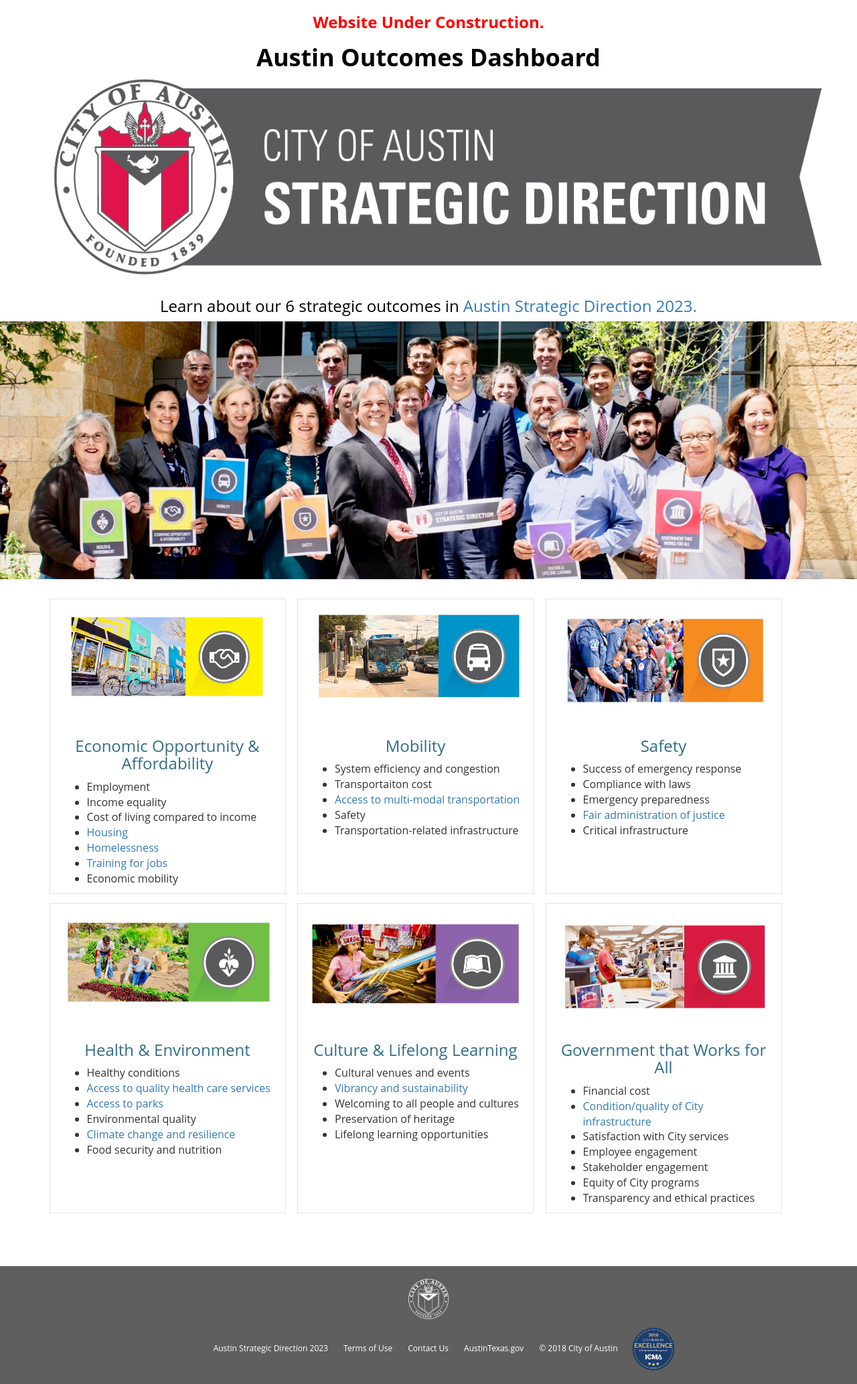
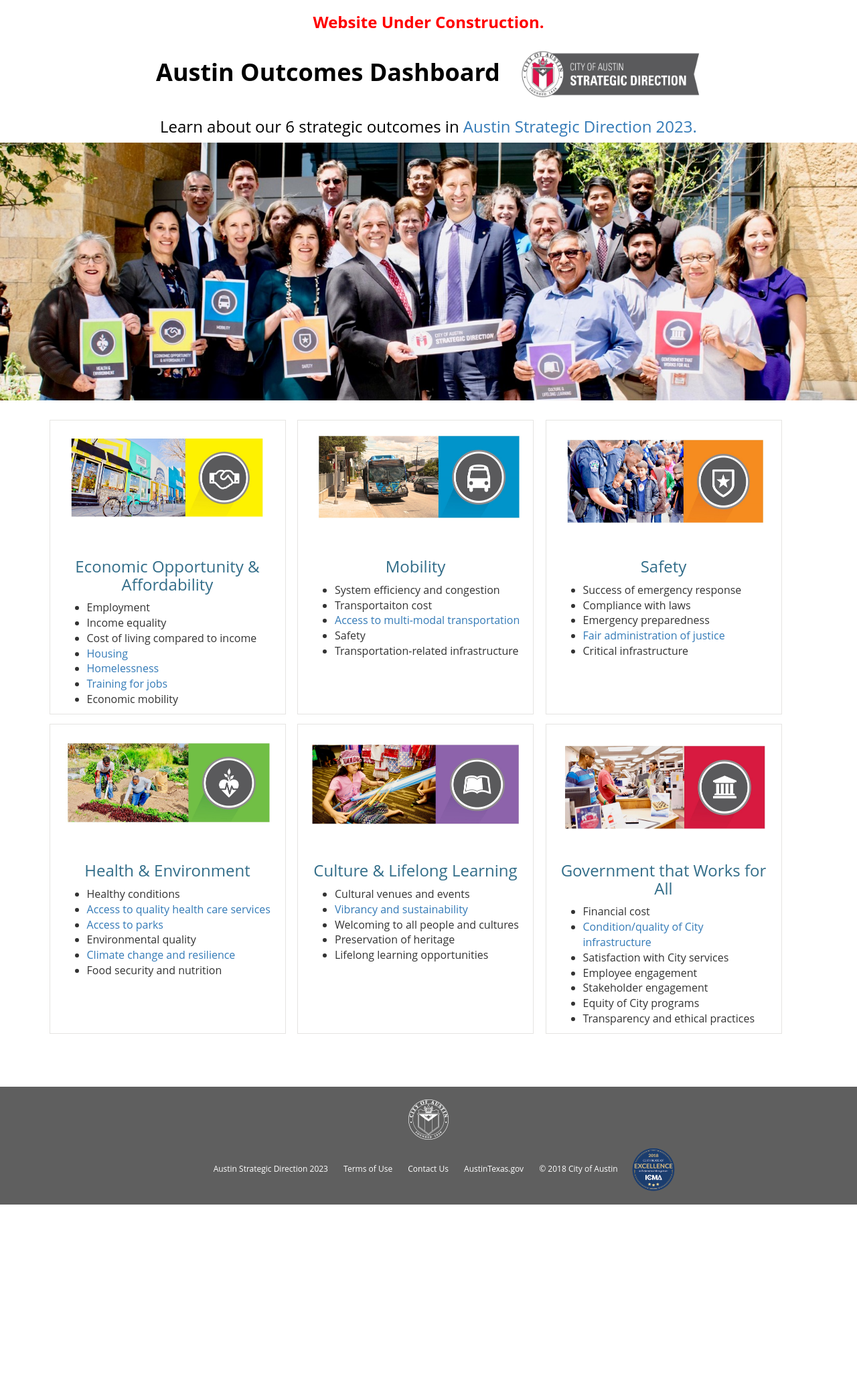
Before and after one commit to JamilaS/SD2023-Dashboard, a Jekyll site: the page built from index.md, in a window 1280 px wide. Shown: the whole page at 67% size. Built offline with Jekyll 4.4.1, drawn with Linux system fonts in a browser that asks for light colours; nearby versions of some CDN libraries; some web fonts are replaced; after the commit the page ends 1799 px from its top, so only the background shows below that.

Commit message:
Update headertitle.html

```diff
--- a/_includes/headertitle.html
+++ b/_includes/headertitle.html
@@ -8,7 +8,7 @@
 <body>
 <div class="header-title">
    <h3><font color = "red"><b><center>Website Under Construction.</center></b></font></h3>
-        <h1><font color = "black"><b><center>Austin Outcomes Dashboard<img class="header-logo" src="{{site.baseurl}}/components/images/Strategic_Direction-logo_medium.png" height="318" width="1200"  alt="City of Austin"></font></center></b></h1>
+        <h1><font color = "black"><b><center>Austin Outcomes Dashboard<img class="header-logo" src="{{site.baseurl}}/components/images/Strategic_Direction-logo_medium.png" height="90" width="300"  alt="City of Austin"></font></center></b></h1>
         <h3><font color = "black"><center>Learn about our 6 strategic outcomes in <a href='http://bit.ly/atxStrategicPlan' target ="_blank"> Austin Strategic Direction 2023.</a></center></font></h3>
 
 
```
